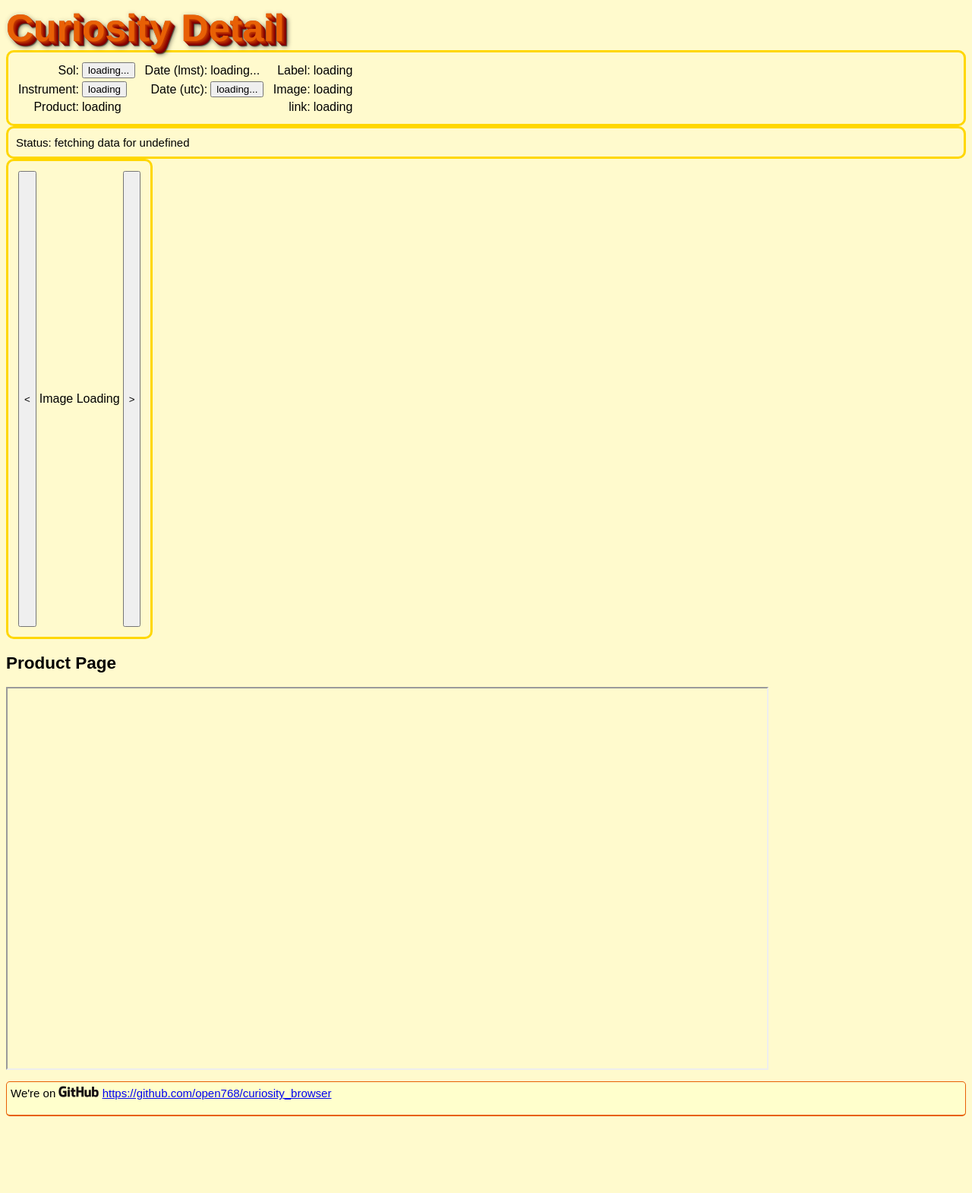
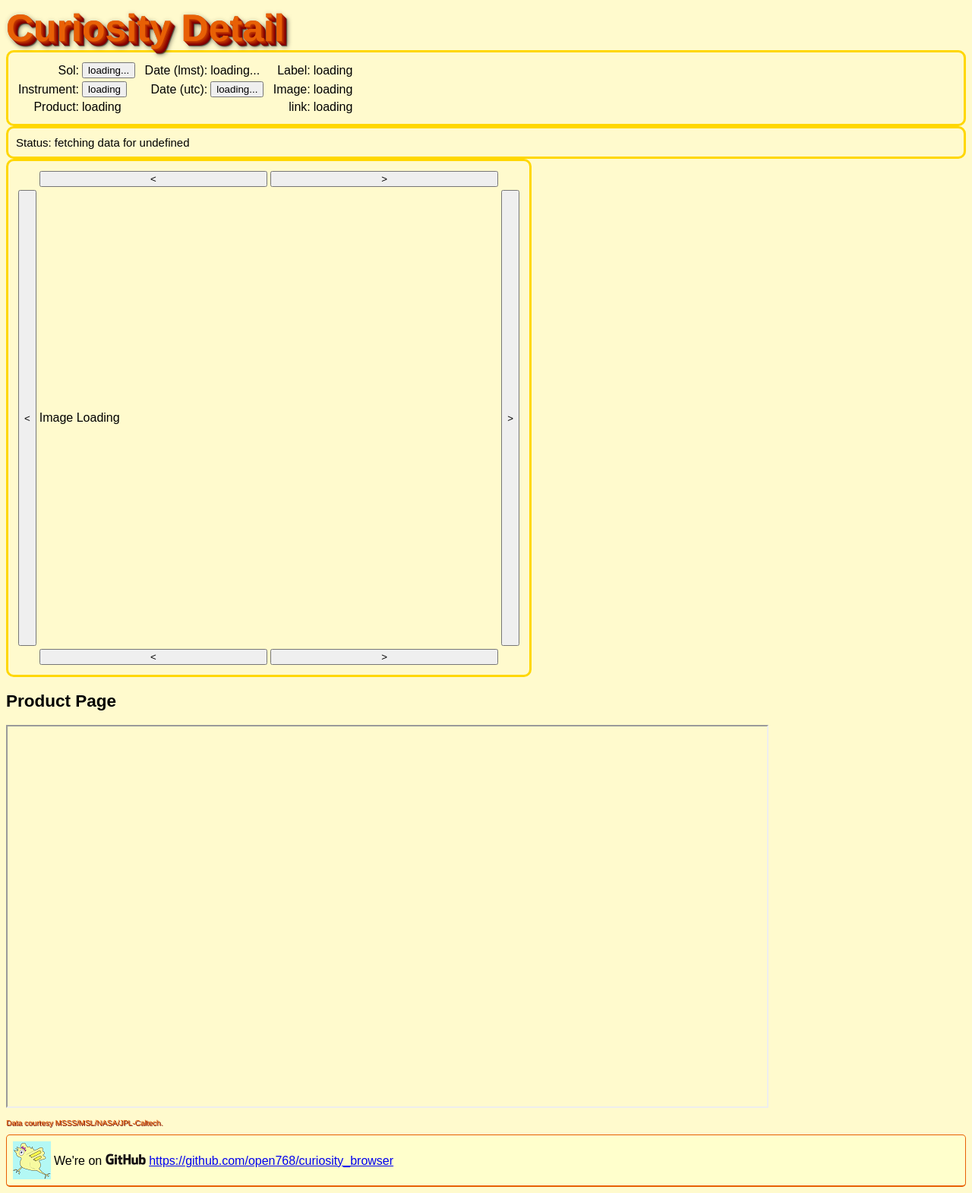
Before and after one commit to open768/curiosity_browser, a PHP site: page /detail.html in a window 1280 px wide. Shown: the whole page at 76% size. Before the commit the page ends 1469 px from the top, so only its background shows below. Run offline with PHP 8.4, Linux system fonts and the light colour scheme; data that the repository does not hold is empty; some libraries are stand-ins or nearby versions.

Commit message:
minor update
updated credits part of page - calendar works (not complete). to do use
colours and abbreviations

```diff
--- a/detail.html
+++ b/detail.html
@@ -53,7 +53,16 @@
 	<DIV class="gold">
 		Status: <span ID="status" class="status">Loading...</span>
 	</div>
-	<table border="0" class="gold"><tr>
+	<table border="0" class="gold">
+		<tr>
+			<td></td>
+			<td>
+				<button id="lbut_top" onclick="onClickPrevious();" style="width:300">&lt;</button>
+				<button id="rbut_top" onclick="OnClickNext();" style="width:300">&gt;</button>
+			</td>
+			<td></td>
+		</tr>
+		<tr>
 			<td>
 				<button id="lbut" onclick="onClickPrevious();" style="height:600">&lt;</button>
 			</td>
@@ -63,16 +72,32 @@
 			<td>
 				<button id="rbut" onclick="OnClickNext();" style="height:600">&gt;</button>
 			</td>
-	</tr></table>
+		</tr>
+		<tr>
+			<td></td>
+			<td>
+				<button id="lbut_bot" onclick="onClickPrevious();" style="width:300">&lt;</button>
+				<button id="rbut_bot" onclick="OnClickNext();" style="width:300">&gt;</button>
+			</td>
+			<td></td>
+		</tr>
+	</table>
 
 	<p>
 	<h2>Product Page</h2>
 	<iframe id="label" width="1000" height="500">Label Loading...</iframe>
 	<P>
+	<!-- footer -->
+	<p class="credits">Data courtesy MSSS/MSL/NASA/JPL-Caltech.</p>
 	<div class="github">
+		<table border="0" width="100%"><tr>
+			<td width="50"><a href="http://www.chickenkatsu.co.uk" target="chicken"><img src="images/chicken_icon.png"></a></td>
+			<td>
 				We're on <img src="images/github_logo.png"> <a href="https://github.com/open768/curiosity_browser">https://github.com/open768/curiosity_browser</a>
 				<p>
 				<div class="fb-like" data-href="https://www.facebook.com/mars.features" data-layout="button_count" data-action="like" data-show-faces="true" data-share="true"></div>
+			</td>
+		</tr></table>
 	</div>
 </body>
 </html>
--- a/js/detail.js
+++ b/js/detail.js
@@ -91,6 +91,7 @@
 //* call backs
 //###############################################################
 function load_detail_callback(paJS){
+
 	var sLink, sMapLink, sURL;
 	set_status("received data...");
 
@@ -98,6 +99,11 @@
 	document.getElementById("sol").innerHTML = current_sol;
 	document.getElementById("product").innerHTML = "<a target='map' href='" + sMapLink + "'>" + current_product + "</a>";
 	document.getElementById("instrument").innerHTML = current_instrument;
+
+	if (paJS == null){
+		set_status("EMPTY DATA RESPONSE - <font color=red><b>ERROR?</b></font>");
+		return;
+	}
 
 	current_date_lmst = paJS["dm"];
 	current_date_utc = paJS["du"];
@@ -132,6 +138,11 @@
 //***************************************************************
 function OnImageLoaded(){
 	var iHeight= event.target.height;
+	var iWidth= (event.target.width/2) - 2;
 	document.getElementById("rbut").style.height=iHeight;
 	document.getElementById("lbut").style.height=iHeight;
+	document.getElementById("rbut_top").style.width=iWidth;
+	document.getElementById("lbut_top").style.width=iWidth;
+	document.getElementById("rbut_bot").style.width=iWidth;
+	document.getElementById("lbut_bot").style.width=iWidth;
 }
--- a/php/inc/cache.php
+++ b/php/inc/cache.php
@@ -18,7 +18,7 @@
    *
    * @var string
    */
-  private $_cachepath = 'cache/';
+  private $_cachepath = '../cache/';
 
   /**
    * The name of the default cache file
--- a/php/inc/curiosity_json.php
+++ b/php/inc/curiosity_json.php
@@ -95,17 +95,17 @@
 	public static function getInstrumentList(){
 		if (! self::$Instruments)
 			self::$Instruments = [
-				["name"=>"CHEMCAM_RMI","caption"=>"Chemistry Camera"],
-				["name"=>"FHAZ_LEFT_B","caption"=>"Left Front Hazard Avoidance Camera"],
-				["name"=>"FHAZ_RIGHT_B","caption"=>"Right Front Hazard Avoidance Camera"],
-				["name"=>"MAST_LEFT","caption"=>"MastCam Left"],
-				["name"=>"MAST_RIGHT","caption"=>"MastCam Right"],
-				["name"=>"MAHLI","caption"=>"Mars Hand Lens Imager"],
-				["name"=>"MARDI","caption"=>"Mars Descent Imager"],
-				["name"=>"NAV_LEFT_B","caption"=>"Left Navigation Camera"],
-				["name"=>"NAV_RIGHT_B","caption"=>"Right Navigation Camera"],
-				["name"=>"RHAZ_LEFT_B","caption"=>"Left Rear Hazard Avoidance Camera"],
-				["name"=>"RHAZ_RIGHT_B","caption"=>"Right Rear Hazard Avoidance Camera"]
+				["name"=>"CHEMCAM_RMI",	"colour"=>"red",	"abbr"=>"CC",	"caption"=>"Chemistry Camera"],
+				["name"=>"FHAZ_LEFT_B",	"colour"=>"green",	"abbr"=>"FL",	"caption"=>"Left Front Hazard Avoidance Camera"],
+				["name"=>"FHAZ_RIGHT_B","colour"=>"blue",	"abbr"=>"FR",	"caption"=>"Right Front Hazard Avoidance Camera"],
+				["name"=>"MAST_LEFT",	"colour"=>"white",	"abbr"=>"ML",	"caption"=>"MastCam Left"],
+				["name"=>"MAST_RIGHT",	"colour"=>"yellow",	"abbr"=>"MR",	"caption"=>"MastCam Right"],
+				["name"=>"MAHLI",		"colour"=>"cyan",	"abbr"=>"HL",	"caption"=>"Mars Hand Lens Imager"],
+				["name"=>"MARDI",		"colour"=>"magenta","abbr"=>"DI",	"caption"=>"Mars Descent Imager"],
+				["name"=>"NAV_LEFT_B",	"colour"=>"orange",	"abbr"=>"NL",	"caption"=>"Left Navigation Camera"],
+				["name"=>"NAV_RIGHT_B",	"colour"=>"black",	"abbr"=>"NR",	"caption"=>"Right Navigation Camera"],
+				["name"=>"RHAZ_LEFT_B",	"colour"=>"pink",	"abbr"=>"RL",	"caption"=>"Left Rear Hazard Avoidance Camera"],
+				["name"=>"RHAZ_RIGHT_B","colour"=>"purple",	"abbr"=>"RR",	"caption"=>"Right Rear Hazard Avoidance Camera"]
 			];
 		return self::$Instruments;
 	}
@@ -117,11 +117,13 @@
 		$aImages=$oInstrumentData->data;
 		$oDetails =null;
 
+		cDebug::write("looking for $psProduct");
 		foreach ($aImages as $aItem)
 			if ($aItem["p"] === $psProduct){
 				$oDetails = $aItem;
 				break;
-			}
+			}else
+				cDebug::write("not ".$aItem["p"]);
 
 		return $oDetails;
 	}
```
Also changed, not shown: cal.html (+10 -3 lines), index.html (+10 -3 lines), js/cal.js (+7 -3 lines), images/chicken_icon.png (added). Lines whose indentation alone changed are shown as unchanged.
